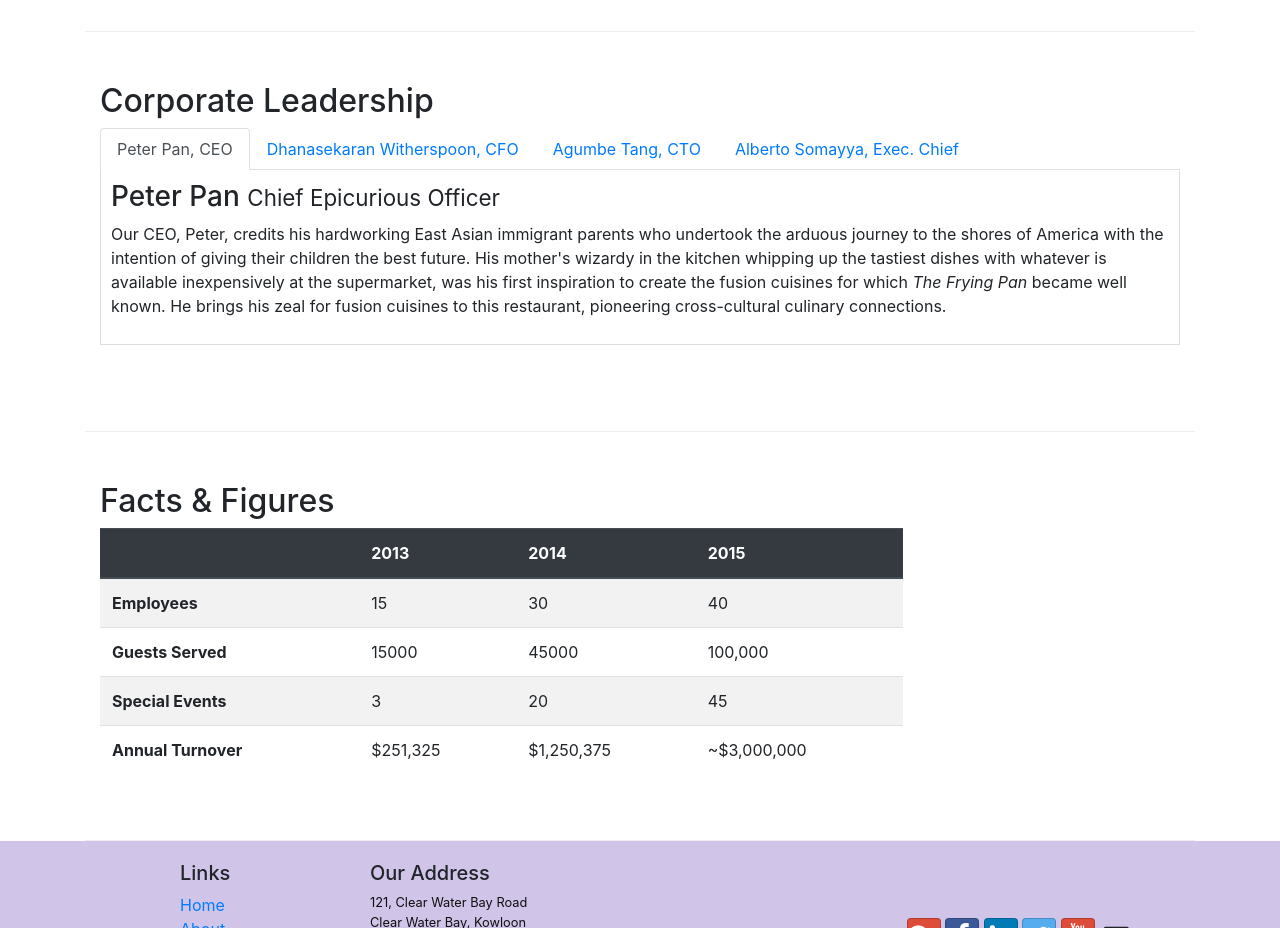
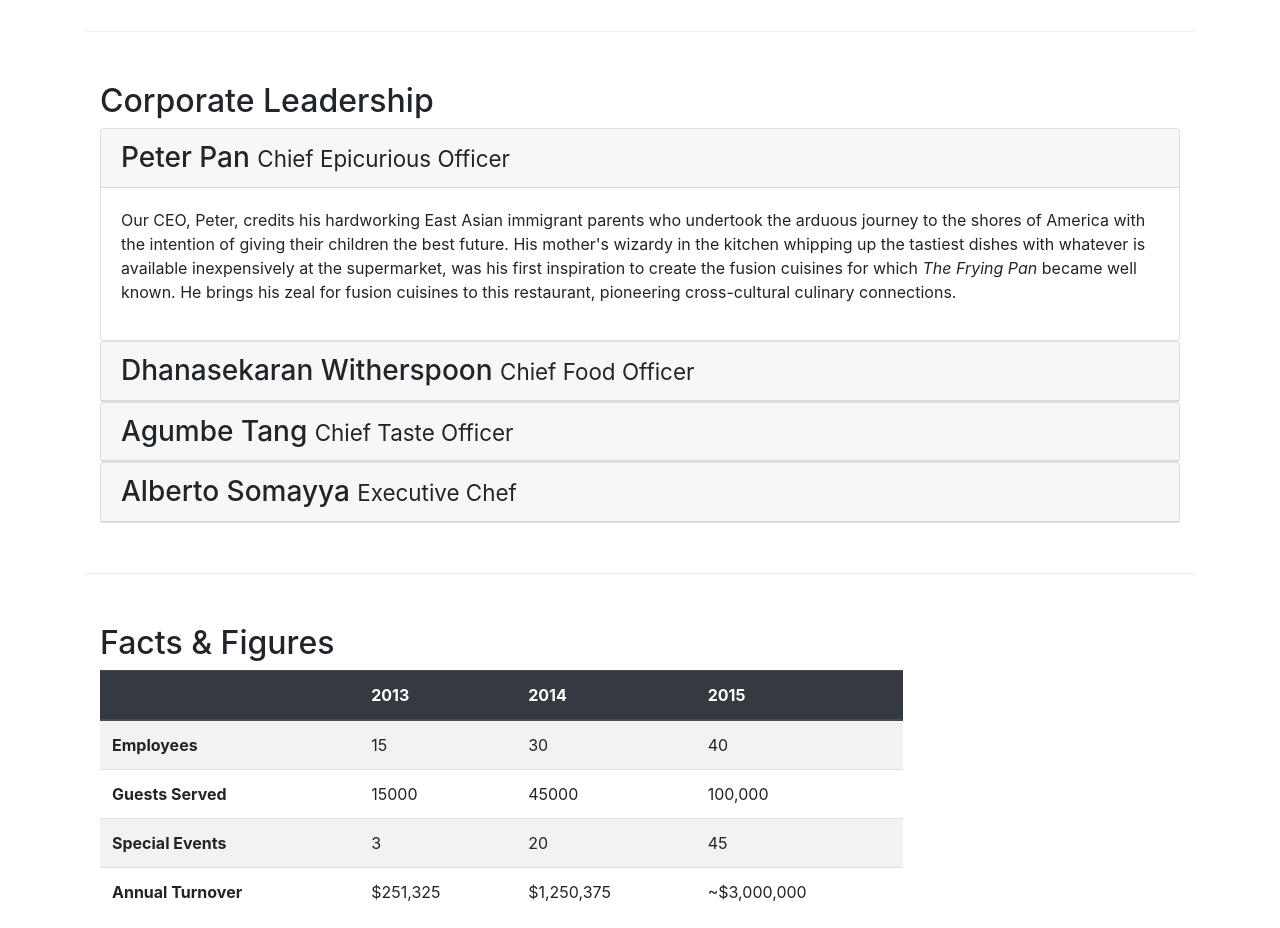
Before and after one commit to mudit67/conFusion, a website: page aboutus.html in a window 1280 px wide. Shown: the part 940-1868 px from the top of the page. Drawn offline with nearby package versions, Linux system fonts and the light colour scheme.

Commit message:
chenged the in site tabs to accordions

```diff
--- a/aboutus.html
+++ b/aboutus.html
@@ -108,44 +108,58 @@
         <div class="row row-content">
             <div class="col-12">
                 <h2>Corporate Leadership</h2>
-                <ul class="nav nav-tabs">
-                    <li class="nav-item">
-                        <a class="nav-link active" href="#peter" role="tab" data-toggle="tab">
-                            Peter Pan, CEO
-                        </a>
-                    </li>
-                    <li class="nav-item">
-                        <a class="nav-link" href="#Dhanasekaran" role="tab" data-toggle="tab">
-                            Dhanasekaran Witherspoon, CFO
-                        </a>
-                    </li>
-                    <li class="nav-item">
-                        <a class="nav-link" href="#agumbe" role="tab" data-toggle="tab">
-                            Agumbe Tang, CTO
-                        </a>
-                    </li>
-                    <li class="nav-item">
-                        <a class="nav-link" href="#alberto" role="tab"data-toggle="tab">
-                            Alberto Somayya, Exec. Chief
-                        </a>
-                    </li>
-                </ul>
-                <div class="tab-content">
-                    <div role="tabpanel" class="tab-pane fade show active" id="peter">
-                        <h3>Peter Pan <small>Chief Epicurious Officer</small></h3>
-                        <p class="d-none d-sm-block">Our CEO, Peter, credits his hardworking East Asian immigrant parents who undertook the arduous journey to the shores of America with the intention of giving their children the best future. His mother's wizardy in the kitchen whipping up the tastiest dishes with whatever is available inexpensively at the supermarket, was his first inspiration to create the fusion cuisines for which <em>The Frying Pan</em> became well known. He brings his zeal for fusion cuisines to this restaurant, pioneering cross-cultural culinary connections.</p>
+                <div id="accordion">
+                    <div class="card">
+                        <div class="card-header" role="tab" id="peterhead">
+                            <h3 class="mb-0">
+                               <a data-toggle="collapse" data-target="#peter">
+                                   Peter Pan <small>Chief Epicurious Officer</small>
+                                </a>
+                            </h3>
+                        </div>
+                            <div role="tabpanel" class="collapse show" id="peter" data-parent="#accordion">
+                                <div class="card-body">
+                                    <p class="d-none d-sm-block">Our CEO, Peter, credits his hardworking East Asian immigrant parents who undertook the arduous journey to the shores of America with the intention of giving their children the best future. His mother's wizardy in the kitchen whipping up the tastiest dishes with whatever is available inexpensively at the supermarket, was his first inspiration to create the fusion cuisines for which <em>The Frying Pan</em> became well known. He brings his zeal for fusion cuisines to this restaurant, pioneering cross-cultural culinary connections.</p>
+                                </div>
+                            </div>
                     </div>
-                    <div role="tabpanel" class="tab-pane fade" id="Dhanasekaran">
-                        <h3>Dhanasekaran Witherspoon <small>Chief Food Officer</small></h3>
-                        <p class="d-none d-sm-block">Our CFO, Danny, as he is affectionately referred to by his colleagues, comes from a long established family tradition in farming and produce. His experiences growing up on a farm in the Australian outback gave him great appreciation for varieties of food sources. As he puts it in his own words, <em>Everything that runs, wins, and everything that stays, pays!</em></p>
+                    <div class="card">
+                        <div class="card-header" role="tab">
+                            <h3 class="mb-0">
+                                <a data-toggle="collapse" data-target="#Dhanasekaran">
+                                    Dhanasekaran Witherspoon <small>Chief Food Officer</small>
+                                </a>
+                            </h3>
+                        </div>
+                        <div role="tabpanel" class="collapse" id="Dhanasekaran" data-parent="#accordion">
+                            <div class="card-body">
+                                <p class="d-none d-sm-block">Our CFO, Danny, as he is affectionately referred to by his colleagues, comes from a long established family tradition in farming and produce. His experiences growing up on a farm in the Australian outback gave him great appreciation for varieties of food sources. As he puts it in his own words, <em>Everything that runs, wins, and everything that stays, pays!</em></p>
+                            </div>
+                        </div>
                     </div>
-                    <div role="tabpanel" class="tab-pane fade" id="agumbe">
-                        <h3>Agumbe Tang <small>Chief Taste Officer</small></h3>
-                        <p class="d-none d-sm-block">Blessed with the most discerning gustatory sense, Agumbe, our CTO, personally ensures that every dish that we serve meets his exacting tastes. Our chefs dread the tongue lashing that ensues if their dish does not meet his exacting standards. He lives by his motto, <em>You click only if you survive my lick.</em></p>
+                    <div class="card">
+                        <div class="card-header" role="tab">
+                            <a data-toggle="collapse" data-target="#agumbe">
+                                <h3 class="mb-0">Agumbe Tang <small>Chief Taste Officer</small></h3>
+                            </a>
+                        </div>
+                        <div role="tabpanel" class="collapse" id="agumbe" data-parent="#accordion">
+                            <div class="card-body">
+                                <p class="d-none d-sm-block">Blessed with the most discerning gustatory sense, Agumbe, our CTO, personally ensures that every dish that we serve meets his exacting tastes. Our chefs dread the tongue lashing that ensues if their dish does not meet his exacting standards. He lives by his motto, <em>You click only if you survive my lick.</em></p>
+                            </div>
+                        </div>
                     </div>
-                    <div role="tabpanel" class="tab-pane fade" id="alberto">
-                        <h3>Alberto Somayya <small>Executive Chef</small></h3>
-                        <p class="d-none d-sm-block">Award winning three-star Michelin chef with wide International experience having worked closely with whos-who in the culinary world, he specializes in creating mouthwatering Indo-Italian fusion experiences. He says, <em>Put together the cuisines from the two craziest cultures, and you get a winning hit! Amma Mia!</em></p>
+                    <div class="card">
+                        <div class="card-header" role="tab">
+                            <a data-toggle="collapse" data-target="#alberto">
+                                <h3 class="mb-0">Alberto Somayya <small>Executive Chef</small></h3>
+                            </a>
+                        </div>
+                        <div role="tabpanel" class="collapse" id="alberto" data-parent="#accordion">
+                            <div class="card-body">
+                                <p class="d-none d-sm-block">Award winning three-star Michelin chef with wide International experience having worked closely with whos-who in the culinary world, he specializes in creating mouthwatering Indo-Italian fusion experiences. He says, <em>Put together the cuisines from the two craziest cultures, and you get a winning hit! Amma Mia!</em></p>
+                            </div>
+                        </div>
                     </div>
                 </div>
             </div>
```
